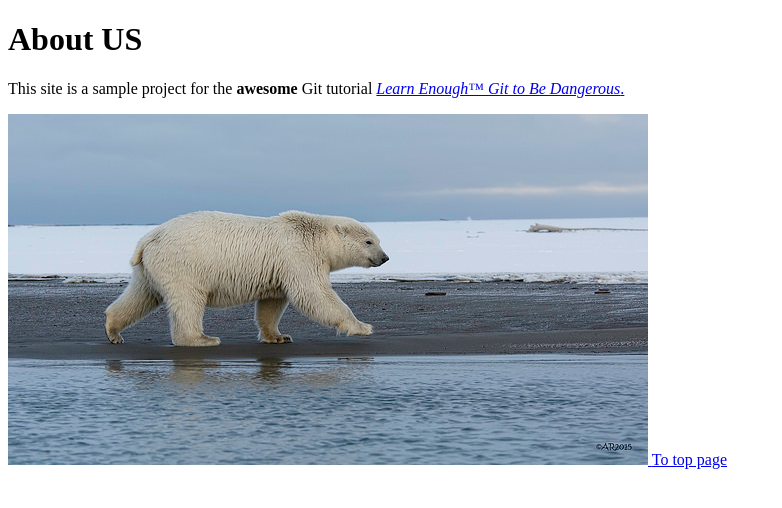
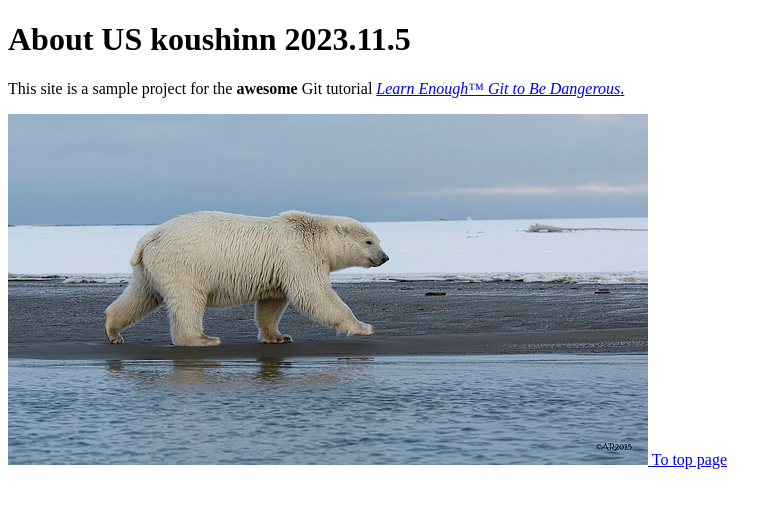
Before and after one commit to m-nsd/website, a plain HTML site: page about.html in a window 1280 px wide. Shown: the whole page, without its empty margins (0-782 px from the left). Drawn offline with Linux system fonts and the light colour scheme.

Commit message:
koushinn 2023.11.5

```diff
--- a/about.html
+++ b/about.html
@@ -5,7 +5,7 @@
   <meta charset="utf-8">
   </head>
   <body>
-    <h1>About US</h1>
+    <h1>About US koushinn 2023.11.5</h1>
     <p>
       This site is a sample project for the <strong>awesome</strong> Git
       tutorial <a href="https://www.learnenough.com/git-tutorial"><em>Learn Enough™ Git to Be Dangerous</em>.</a>
```
